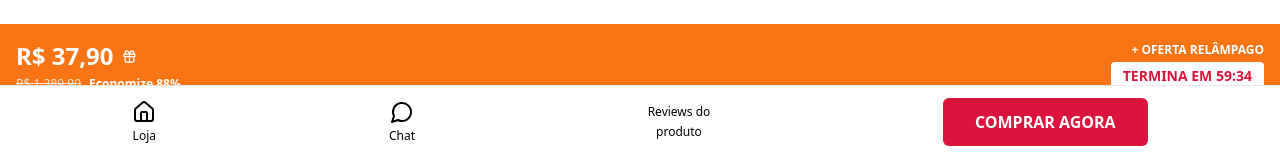
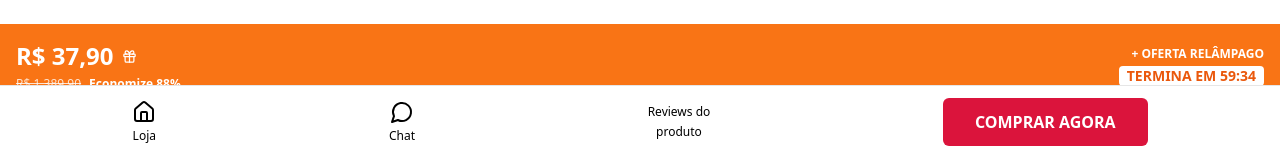
Before and after one commit to guilhermeadvecia-sys/my-clone-kit, a React (Vite) app: page / in a window 1280 px wide. Shown: the part 642-794 px from the top of the page. Built offline with nearby package versions, Linux system fonts and the light colour scheme; the HTML template or start-up script is replaced by a standard one.

Commit message:
Visual edit in Lovable
Edited UI in Lovable

```diff
--- a/src/pages/Index.tsx
+++ b/src/pages/Index.tsx
@@ -88,7 +88,7 @@ const Index = () => {
           </div>
           <div className="text-right">
             <div className="text-xs font-semibold text-accent-foreground mb-1">+ OFERTA RELÂMPAGO</div>
-            <div className="bg-background text-primary px-3 py-1 rounded text-sm font-bold">
+            <div className="bg-background text-sm font-bold py-0 px-[8px] text-orange-600 rounded shadow-none">
               TERMINA EM {formatTime(timeLeft)}
             </div>
           </div>
```
